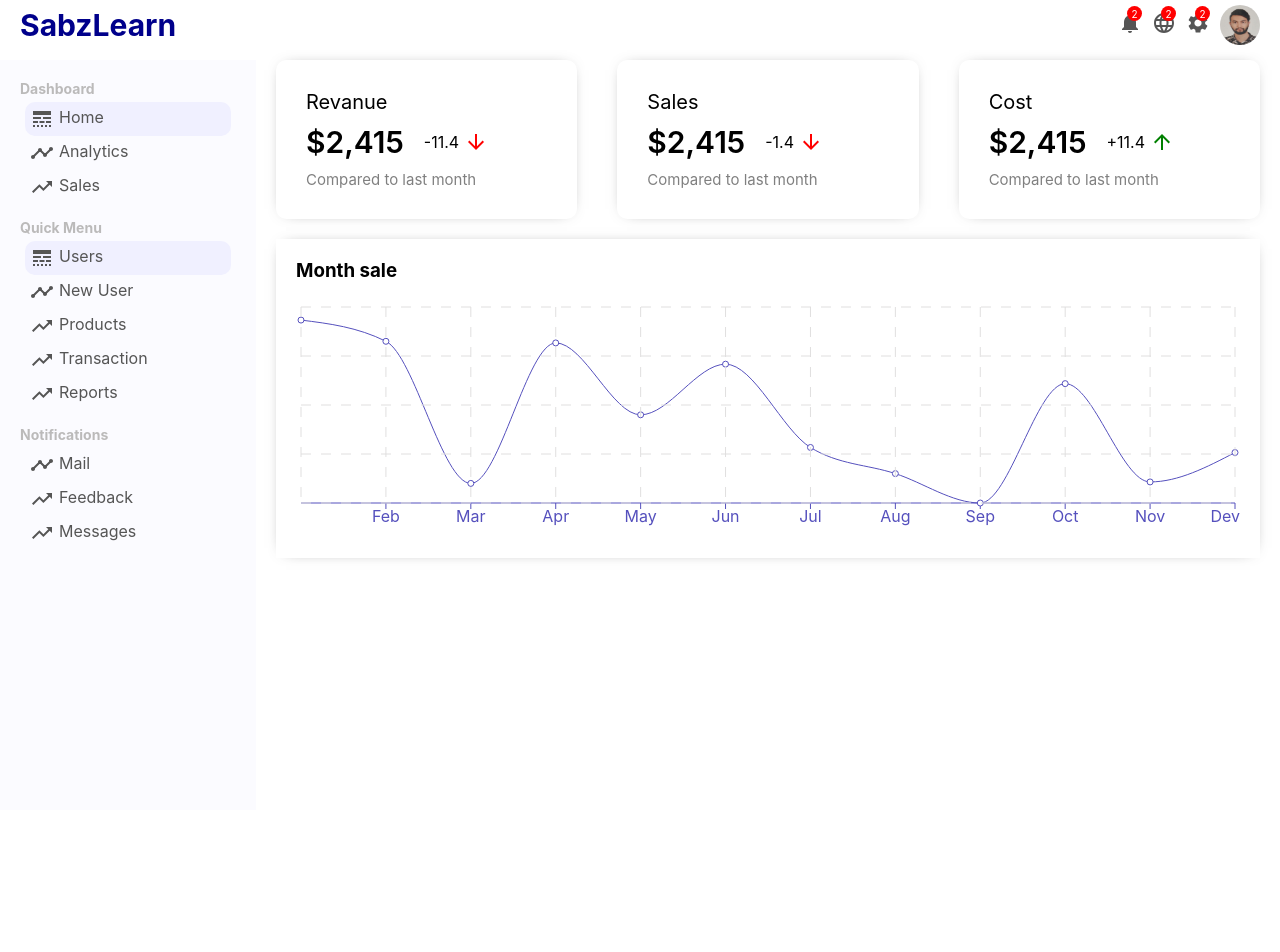
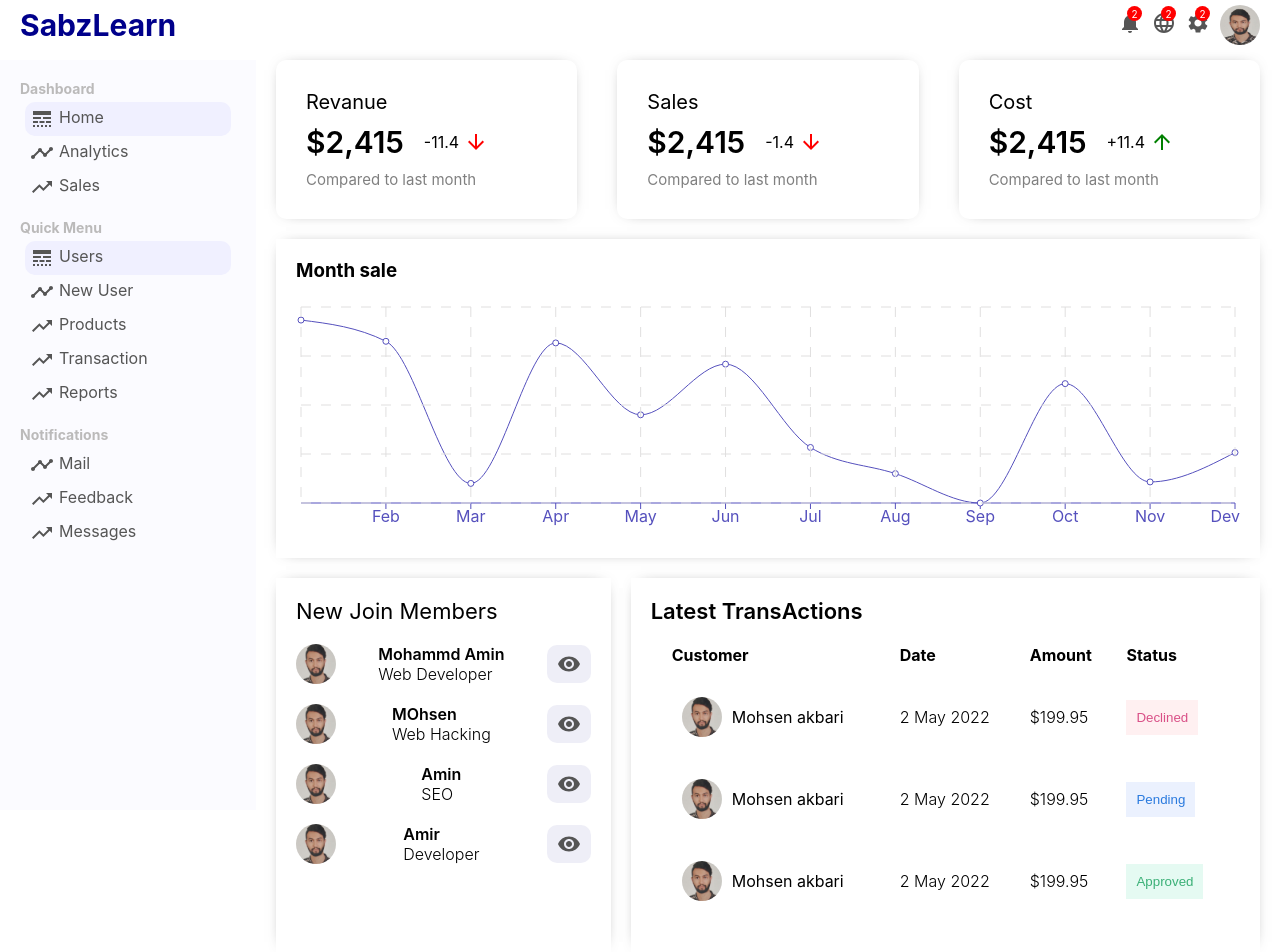
Before and after one commit to mohsenAKB/dashboaed-admin-with-react, a React (Create React App) app: page / in a window 1280 px wide. Shown: the top 952 px of the page. Before the commit the page ends 810 px from the top, so only its background shows below. Built offline with nearby package versions, Linux system fonts and the light colour scheme.

Commit message:
V1 : finish Home page

```diff
--- /dev/null
+++ b/src/components/widgetLg/WidgetLg.jsx
@@ -0,0 +1,55 @@
+import React from "react";
+import "./widgetLg.css";
+const WidgetLg = () => {
+    const Button =({type}) => {
+        return <button className={'WidgetLgButton' + type}>{type}</button>
+    }
+  return (
+    <section className="WidgetLg">
+      <h3 className="WidgetLgTitle">Latest TransActions</h3>
+      <table className="WidgetTable">
+        <tr className="WidgetLgTr">
+          <th className="WidgetLgTh">Customer</th>
+          <th className="WidgetLgTh">Date</th>
+          <th className="WidgetLgTh">Amount</th>
+          <th className="WidgetLgTh">Status</th>
+        </tr>
+        <tr className="WidgetLgTr">
+          <td className="WidgetLgUser">
+            <img src="img/mohsen.jpg" alt="" className="WidgetLgImg" />
+            <span className="WidgetLgName">Mohsen akbari</span>
+          </td>
+          <td className="WidgetLgDate">2 May 2022</td>
+          <td className="WidgetLgAmount">$199.95</td>
+          <td className="WidgetLgStatus">
+            <Button type="Declined" />
+          </td>
+        </tr>
+        <tr className="WidgetLgTr">
+          <td className="WidgetLgUser">
+            <img src="img/mohsen.jpg" alt="" className="WidgetLgImg" />
+            <span className="WidgetLgName">Mohsen akbari</span>
+          </td>
+          <td className="WidgetLgDate">2 May 2022</td>
+          <td className="WidgetLgAmount">$199.95</td>
+          <td className="WidgetLgStatus">
+            <Button type="Pending" />
+          </td>
+        </tr>
+        <tr className="WidgetLgTr">
+          <td className="WidgetLgUser">
+            <img src="img/mohsen.jpg" alt="" className="WidgetLgImg" />
+            <span className="WidgetLgName">Mohsen akbari</span>
+          </td>
+          <td className="WidgetLgDate">2 May 2022</td>
+          <td className="WidgetLgAmount">$199.95</td>
+          <td className="WidgetLgStatus">
+            <Button type="Approved" />
+          </td>
+        </tr>
+      </table>
+    </section>
+  );
+};
+
+export default WidgetLg;
--- /dev/null
+++ b/src/components/widgetLg/widgetLg.css
@@ -0,0 +1,54 @@
+.WidgetLg {
+  flex: 2;
+  padding: 20px;
+  box-shadow: 0 0 15px -10px rgba(0, 0, 0, 0.75);
+}
+.WidgetLgTitle {
+  font-size: 22px;
+  font-weight: 600;
+}
+.WidgetTable {
+  width: 100%;
+  border-spacing: 20px;
+}
+.WidgetLgTh {
+  text-align: left;
+}
+.WidgetLgUser {
+  display: flex;
+  align-items: center;
+}
+.WidgetLgImg {
+  width: 40px;
+  height: 40px;
+  border-radius: 50%;
+  object-fit: cover;
+  margin: 10px;
+}
+.WidgetLgDate,
+.WidgetLgAmount {
+  font-weight: 300;
+}
+.WidgetLgButton {
+  padding: 5px 7px;
+  border: none;
+  border-radius: 10px;
+}
+.WidgetLgButtonApproved {
+  color: #3bb077;
+  border: none;
+  padding: 10px;
+  background-color: #e5faf2;
+}
+.WidgetLgButtonDeclined {
+  color: #d95087;
+  background-color: #fff0f1;
+  border: none;
+  padding: 10px;
+}
+.WidgetLgButtonPending {
+  color: #2a7ade;
+  background-color: #ebf1fe;
+  border: none;
+  padding: 10px;
+}
--- /dev/null
+++ b/src/components/widgetSm/Widgetsm.css
@@ -0,0 +1,52 @@
+.widgetSm {
+  flex: 1;
+  padding: 20px;
+  margin-right: 20px;
+  box-shadow: 0 0 15px -10px rgba(0, 0, 0, 0.75);
+}
+.WidgetSmTitle {
+  font-size: 22px;
+  font-weghit: 600;
+}
+.widgetSmList {
+  margin: 0;
+  padding: 0;
+  list-style: none;
+}
+.widgetSmListItem {
+  display: flex;
+  justify-content: space-between;
+  align-items: center;
+  margin: 20px 0;
+}
+.WidgetSmImg {
+  width: 40px;
+  height: 40px;
+  border-radius: 50%;
+  object-fit: cover;
+}
+.widgetSmUser {
+  display: flex;
+  flex-direction: column;
+}
+.widgetSmUserName {
+  font-weight: 600;
+}
+.widgetSmUserTitle {
+  font-weight: 300;
+}
+.widgetSmButton
+{
+    display:flex;
+    align-items:center;
+    border:none;
+    border-radius:10px;
+    padding:7px 10px;
+    background-color:#eeeef7;
+    color:#555;
+    cursor:pointer;
+}
+.widgetSmicon
+{
+    font-size:16px;
+}
--- /dev/null
+++ b/src/components/widgetSm/Widgetsm.jsx
@@ -0,0 +1,27 @@
+import React from "react";
+import VisibilityIcon from "@mui/icons-material/Visibility";
+import {newMember} from "../../datas";
+import "./Widgetsm.css";
+const Widgetsm = () => {
+  return (
+    <section className="widgetSm">
+      <span className="WidgetSmTitle">New Join Members</span>
+      <ul className="widgetSmList">
+        {newMember.map((user) => (
+          <li key={user.id} className="widgetSmListItem">
+            <img src={user.img} alt="" className="WidgetSmImg" />
+            <div className="widgetSmUser">
+              <span className="widgetSmUserName">{user.username}</span>
+              <span className="widgetSmUserTitle">{user.title}</span>
+            </div>
+            <button className="widgetSmButton">
+              <VisibilityIcon className="widgetSmicon" />
+            </button>
+          </li>
+        ))}
+      </ul>
+    </section>
+  );
+};
+
+export default Widgetsm;
--- a/src/datas.js
+++ b/src/datas.js
@@ -48,3 +48,10 @@
     Sale: 30_900,
   },
 ];
+
+export const newMember =[
+  {id:1 , username:'Mohammd Amin', title:'Web Developer' , img:'img/mohsen.jpg'},
+  {id:1 , username:'MOhsen ', title:'Web Hacking' , img:'img/mohsen.jpg'},
+  {id:1 , username:' Amin', title:' SEO' , img:'img/mohsen.jpg'},
+  {id:1 , username:' Amir', title:' Developer' , img:'img/mohsen.jpg'}
+]
--- a/src/pages/home/Home.css
+++ b/src/pages/home/Home.css
@@ -2,3 +2,8 @@
 {
     flex:4;
 }
+.homeWidgets
+{
+    display:flex;
+    margin:20px;
+}
--- a/src/pages/home/Home.js
+++ b/src/pages/home/Home.js
@@ -3,11 +3,17 @@
 import Feature from "../../components/features/Feature";
 import Chart from "../../components/chart/Chart";
 import {xAxisData} from "../../datas";
+import Widgetsm from "../../components/widgetSm/Widgetsm";
+import WidgetLg from "../../components/widgetLg/WidgetLg";
 const Home = () => {
     return (
       <section className="home">
         <Feature />
-        <Chart grid title="Month sale" data={xAxisData} datakey="Sale"/>
+        <Chart grid title="Month sale" data={xAxisData} datakey="Sale" />
+        <div className="homeWidgets">
+          <Widgetsm />
+          <WidgetLg />
+        </div>
       </section>
     );
 }
```
